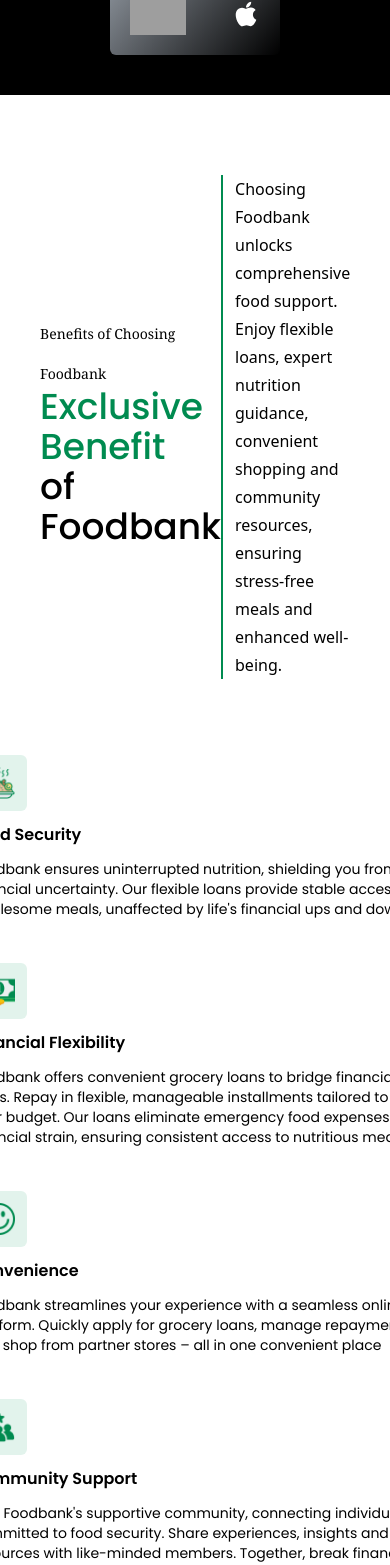
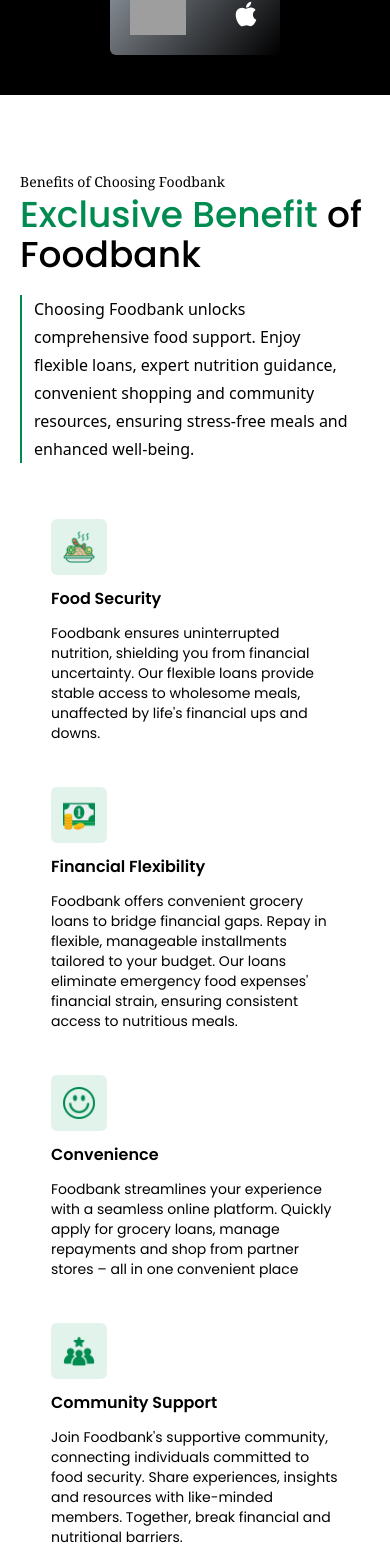
Before and after one commit to DevsSovereign/Foodbank4u, a React (Vite) app: page / in a window 390 px wide. Shown: the part 1649-3214 px from the top of the page. Built offline with nearby package versions, Linux system fonts and the light colour scheme; grey boxes are pictures that could not be loaded; a web font is replaced by a local one.

Commit message:
Add responsivieness to exclusive section

```diff
--- a/src/components/ListCard.jsx
+++ b/src/components/ListCard.jsx
@@ -2,7 +2,7 @@ import PropTypes from "prop-types";
 
 const ListCard = ({ title, imgPath, details }) => {
   return (
-    <section className="w-[30rem] p-4 font-ppins">
+    <section className="max-w-[20rem] p-4 font-ppins">
       <figure className="w-14 bg-[#E2F3EC] p-3 rounded-md">
         <img src={imgPath} alt={title} />
       </figure>
--- a/src/pages/LandingPage/ExclusiveSection.jsx
+++ b/src/pages/LandingPage/ExclusiveSection.jsx
@@ -29,23 +29,23 @@ const ExclusiveSection = () => {
   ];
   return (
     <section className="py-10">
-      <section className="p-10 flex justify-between items-center">
+      <section className="sm:p-10 p-5 flex flex-col md:gap-0 gap-5 md:flex-row justify-between md:items-center">
         <h3 className="font-ppins text-4xl font-medium">
           <span className="font-mplus text-sm font-normal">
             Benefits of Choosing Foodbank
           </span>
           <br />
           <span className="text-secondary">Exclusive Benefit</span>
-          <br /> of Foodbank
+          <br className="sm:block hidden" /> of Foodbank
         </h3>
 
-        <article className="border-l-2 border-secondary w-1/2 px-3 leading-7">
+        <article className="border-l-2 border-secondary md:w-1/2 px-3 leading-7">
           Choosing Foodbank unlocks comprehensive food support. Enjoy flexible
           loans, expert nutrition guidance, convenient shopping and community
           resources, ensuring stress-free meals and enhanced well-being.
         </article>
       </section>
-      <section className="flex flex-col md:flex-row gap-3 items-center py-5 px-3">
+      <section className="flex flex-col lg:flex-nowrap md:flex-wrap md:flex-row gap-3 items-center py-5 px-3 justify-between lg:w-auto md:w-[45rem] mx-auto">
         {data.map((item, index) => (
           <ListCard
             key={index}
```
